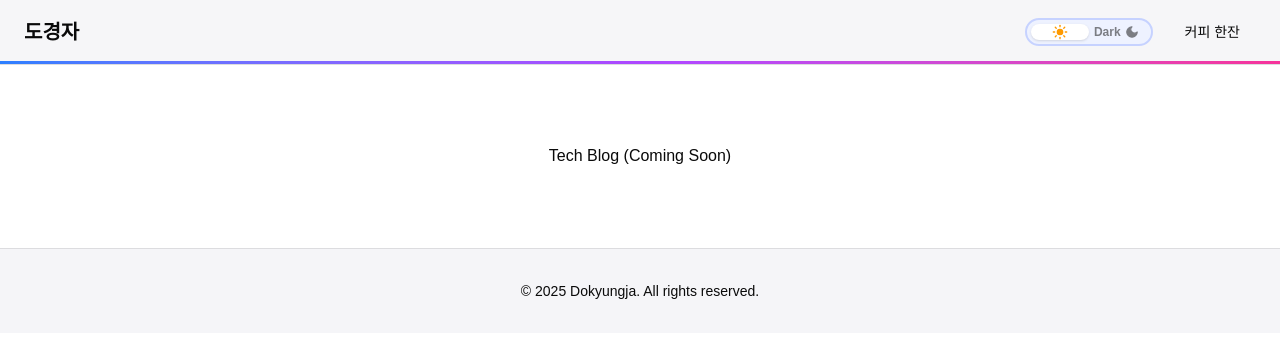
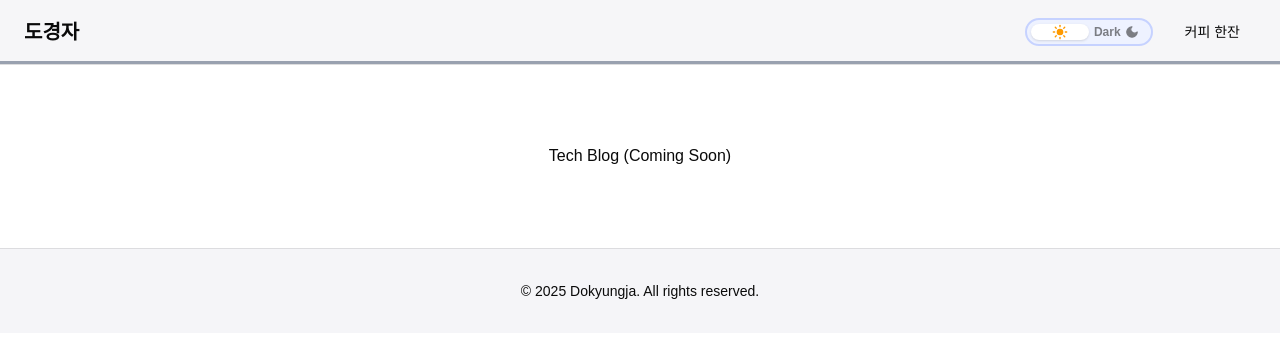
Before and after one commit to every-git/dokyungja-home, a React (Vite) app: page /dokyungja-home/tech in a window 1280 px wide. Shown: the top 338 px of the page. Built offline with nearby package versions, Linux system fonts and the light colour scheme; a web font is replaced by a local one.

Commit message:
style: change scroll progress bar to gray tone
- Replace colorful gradient with neutral gray
- Light mode: gray-400
- Dark mode: gray-600

```diff
--- a/src/components/layout/Header.tsx
+++ b/src/components/layout/Header.tsx
@@ -44,7 +44,7 @@ export function Header() {
 
                 {/* Scroll Progress Bar */}
                 <motion.div
-                    className="absolute bottom-0 left-0 right-0 h-[3px] bg-gradient-to-r from-blue-500 via-purple-500 to-pink-500 origin-left"
+                    className="absolute bottom-0 left-0 right-0 h-[3px] bg-gray-400 dark:bg-gray-600 origin-left"
                     style={{ scaleX }}
                 />
             </motion.header>
```
